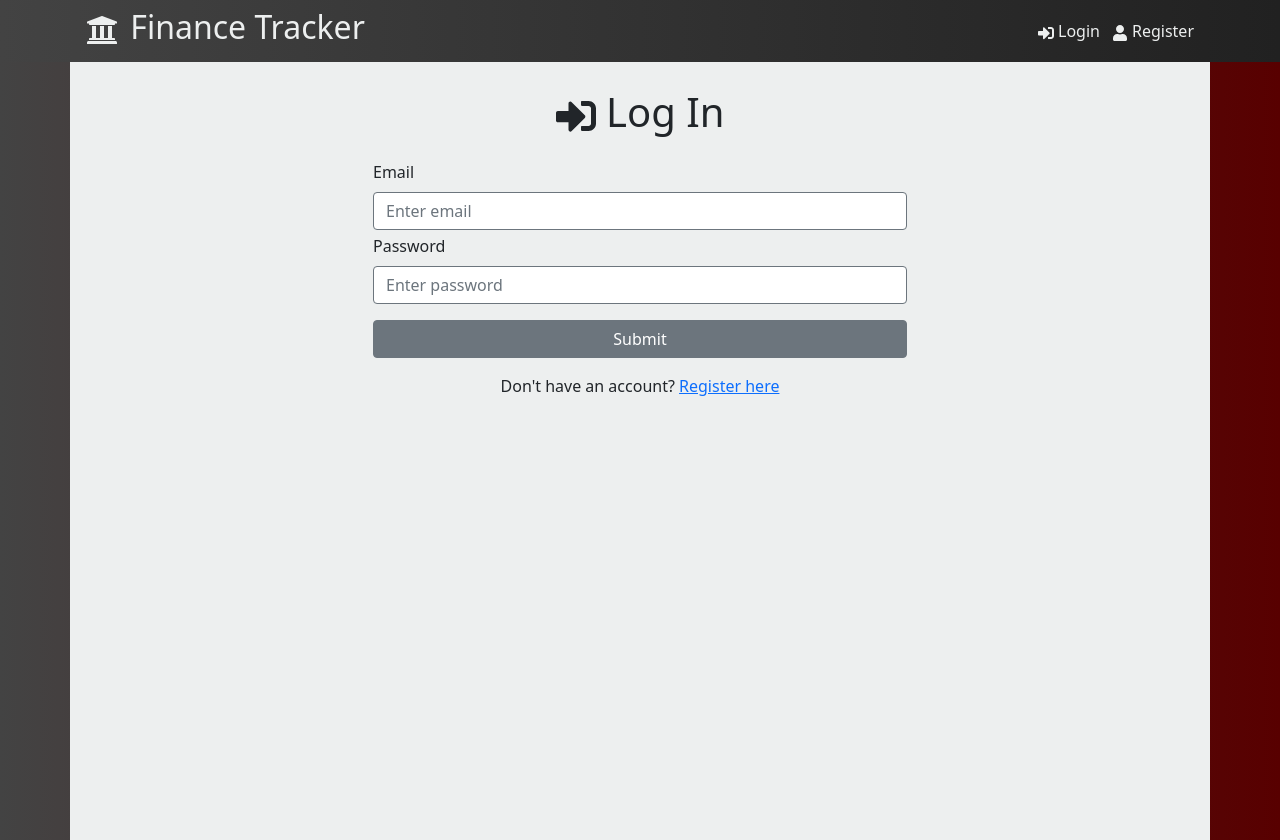
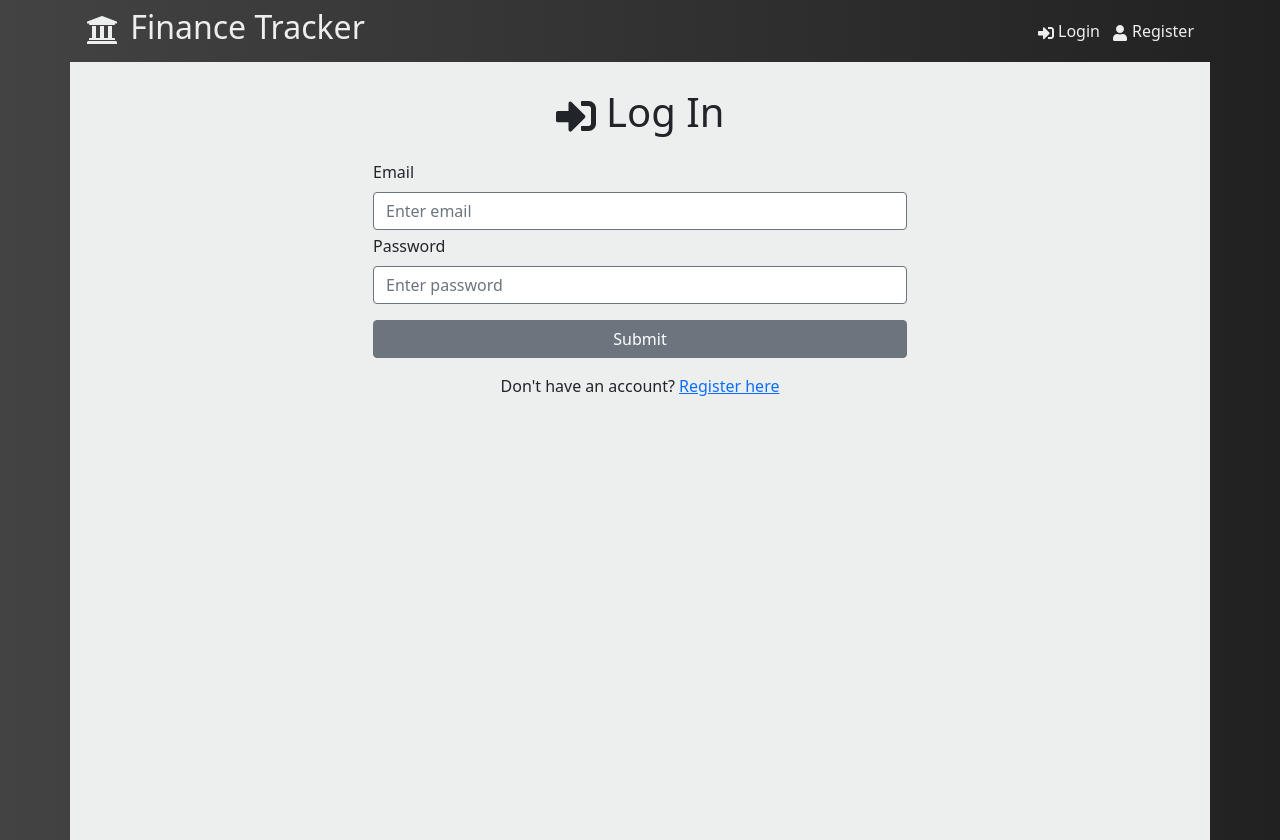
Before and after one commit to jasonthuma/finance_tracker, a React (Create React App) app in the folder frontend/: page /login in a window 1280 px wide. Built offline with nearby package versions, Linux system fonts and the light colour scheme.

Commit message:
changed background color to test pipeline

```diff
--- a/frontend/src/index.css
+++ b/frontend/src/index.css
@@ -24,7 +24,7 @@ Link {
   color: #2ecc71;
 }
 .margins {
-  background-image: linear-gradient(to right, #434343 0%, rgb(88, 0, 0) 100%);
+  background-image: linear-gradient(to right, #434343 0%, rgb(33, 33, 33) 100%);
 }
 .accordion-button {
   background-color: #fff;
```
